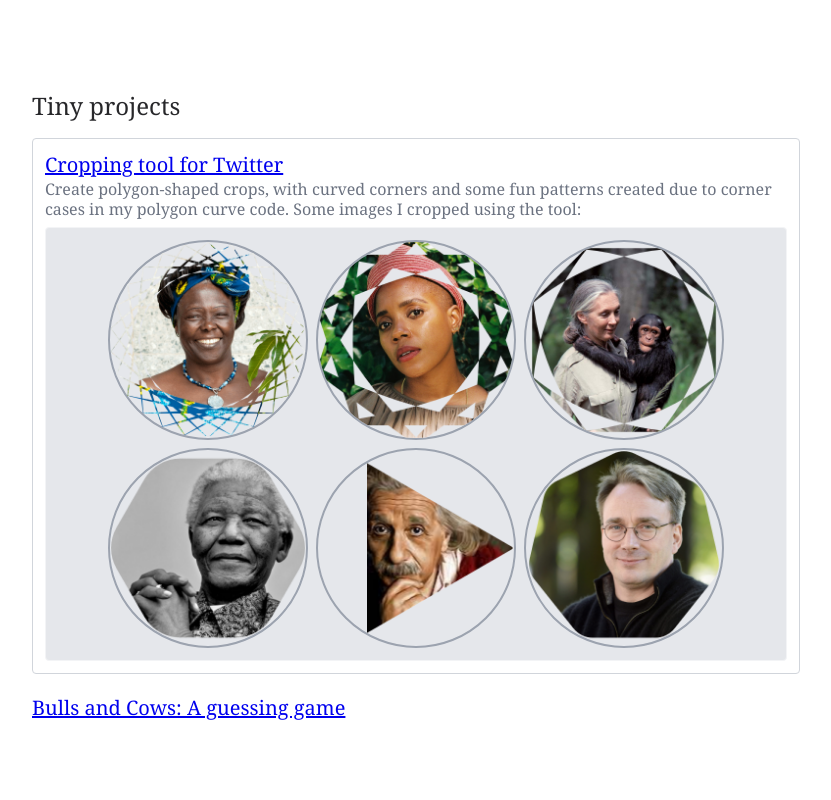
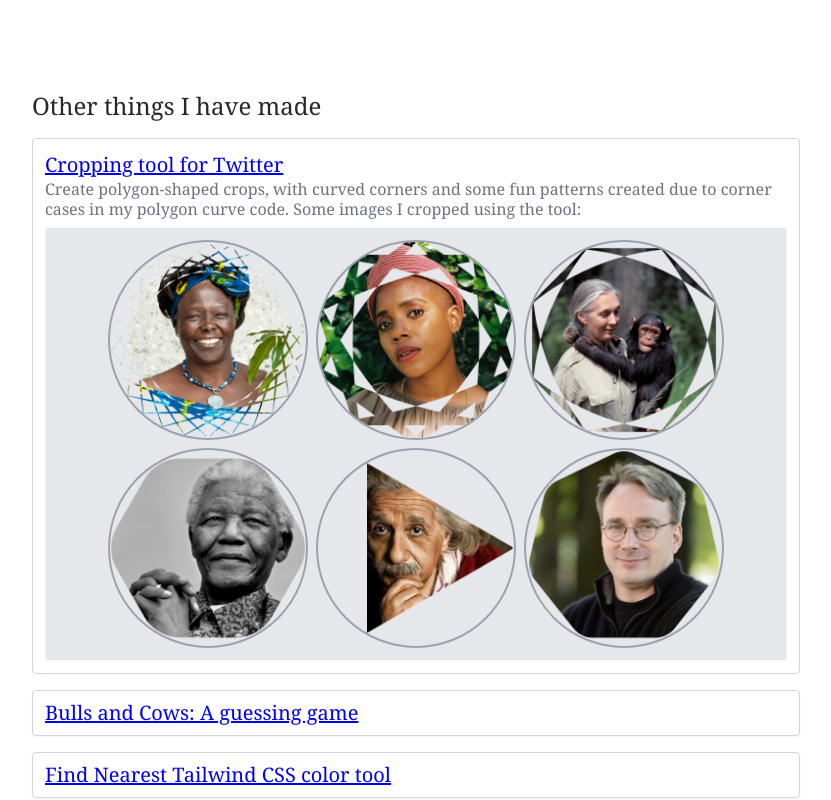
Before and after one commit to shreshthmohan/next-blog, a Next.js app: page / in a window 1280 px wide. Shown: the part 1440-2240 px from the top of the page, without its empty margins (224-1055 px from the left). Built offline with nearby package versions, Linux system fonts and the light colour scheme.

Commit message:
styles; map simiar links

```diff
--- a/pages/index.tsx
+++ b/pages/index.tsx
@@ -13,7 +13,7 @@ const DataVizCard = ({
   imgAlt = title,
   hrefPath,
 }) => (
-  <div className="mb-4 rounded border border-solid border-gray-300 px-3 py-2 shadow-sm">
+  <div className="mb-4 rounded border border-solid border-gray-300 px-3 py-2 shadow-sm dark:border-gray-600">
     <h3 className="m-0 text-xl font-normal">{title}</h3>
     <p className="m-0 text-base leading-tight text-gray-500">{description}</p>
     <a
@@ -28,6 +28,32 @@ const DataVizCard = ({
     </a>
   </div>
 )
+
+const thingsIHaveMade = [
+  {
+    title: 'Bulls and Cows: A guessing game',
+    description:
+      'A guessing game where you have to guess a number with no repeated digits. The game gives you hints in the form of bulls and cows. A bull means a digit is in the right place, a cow means a digit is in the wrong place. For example, if the secret number is 1234 and you guess 1359, the game will give you 1 bull and 1 cow.',
+    hrefPath: '/bullsandcows',
+  },
+  {
+    title: 'Find Nearest Tailwind CSS color tool',
+    description:
+      'A tool to find the nearest Tailwind CSS color to a given color. It uses the CIEDE2000 algorithm to calculate the distance between colors.',
+    external: true,
+    hrefPath: 'https://nearest-tailwind-color.netlify.app/',
+  },
+  {
+    title: 'curved-polygon npm package',
+    hrefPath: 'https://www.npmjs.com/package/curved-polygon',
+    external: true,
+  },
+  {
+    title: 'Blank new page Chrome extension',
+    hrefPath: 'https://github.com/shreshthmohan/blank-new-tab',
+    external: true,
+  },
+]
 
 const Home: NextPage = () => {
   return (
@@ -84,7 +110,7 @@ const Home: NextPage = () => {
         imgWidth="851"
       />
 
-      <div className="mb-4 rounded border border-solid border-gray-300 px-3 py-2 shadow-sm">
+      <div className="mb-4 rounded border border-solid border-gray-300 px-3 py-2 shadow-sm dark:border-gray-600">
         <p className="m-0 text-xl leading-tight">
           See all the{' '}
           <a
@@ -97,17 +123,20 @@ const Home: NextPage = () => {
         </p>
       </div>
 
-      <h2 className="mb-4 pt-12 text-2xl font-normal">Tiny projects</h2>
-      <div className="rounded border border-solid border-gray-300 p-3">
+      <h2 className="mb-4 pt-12 text-2xl font-normal">
+        Other things I have made
+      </h2>
+      <div className="flex flex-col gap-y-4">
+        <div className="rounded border border-solid border-gray-300 p-3 dark:border-gray-600">
           <h3 className="m-0 text-xl font-normal">
             <Link href="/curvedcrop">
               <a>Cropping tool for Twitter</a>
             </Link>
           </h3>
           <p className="m-0 text-base leading-tight text-gray-500">
-          Create polygon-shaped crops, with curved corners and some fun patterns
-          created due to corner cases in my polygon curve code. Some images I
-          cropped using the tool:
+            Create polygon-shaped crops, with curved corners and some fun
+            patterns created due to corner cases in my polygon curve code. Some
+            images I cropped using the tool:
           </p>
           <div className="mt-2 flex flex-wrap justify-center rounded border border-solid border-gray-100 bg-gray-200 p-2">
             <Link href="/curvedcrop?sides=26&border-radius=1396&circum-radius=145">
@@ -143,12 +172,40 @@ const Home: NextPage = () => {
           </div>
         </div>
 
-      <h3 className=" text-xl font-normal">
-        <Link href="/bullsandcows">
-          <a>Bulls and Cows: A guessing game</a>
+        {thingsIHaveMade.map(thing => {
+          if (thing.external) {
+            return (
+              <div
+                key={thing.title}
+                className="rounded border border-solid border-gray-300 px-3 py-2 shadow-sm dark:border-gray-600"
+              >
+                <h3 className="m-0 text-xl font-normal">
+                  <a
+                    target="_blank"
+                    href={thing.hrefPath}
+                    rel="noopener noreferrer"
+                  >
+                    {thing.title}
+                  </a>
+                </h3>
+              </div>
+            )
+          } else {
+            return (
+              <div
+                key={thing.title}
+                className="rounded border border-solid border-gray-300 px-3 py-2 shadow-sm dark:border-gray-600"
+              >
+                <h3 className="m-0 text-xl font-normal">
+                  <Link href={thing.hrefPath}>
+                    <a>{thing.title}</a>
                   </Link>
                 </h3>
-      <br />
+              </div>
+            )
+          }
+        })}
+      </div>
     </BaseReadingLayout>
   )
 }
```
Lines whose indentation alone changed are shown as unchanged.
